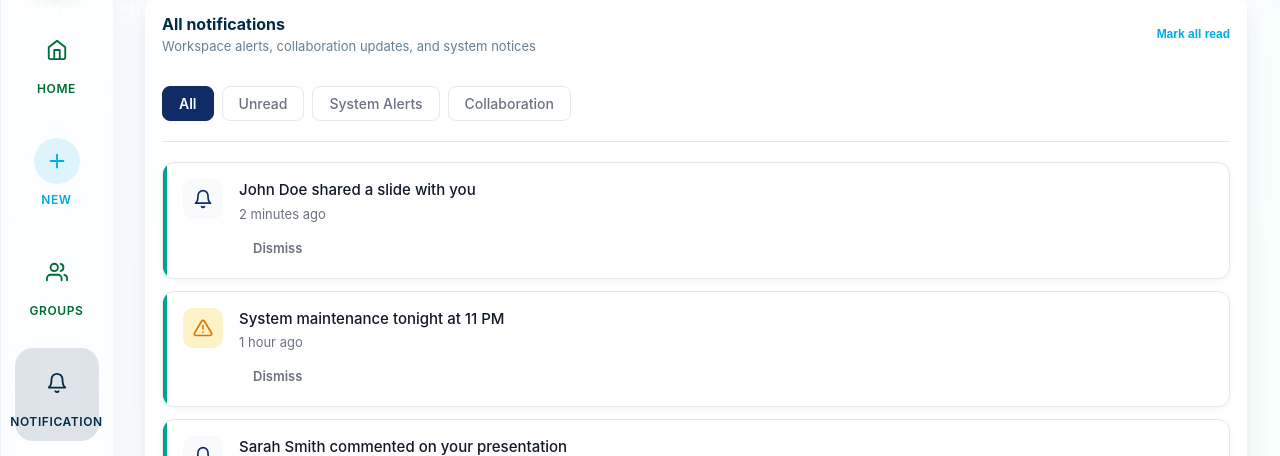
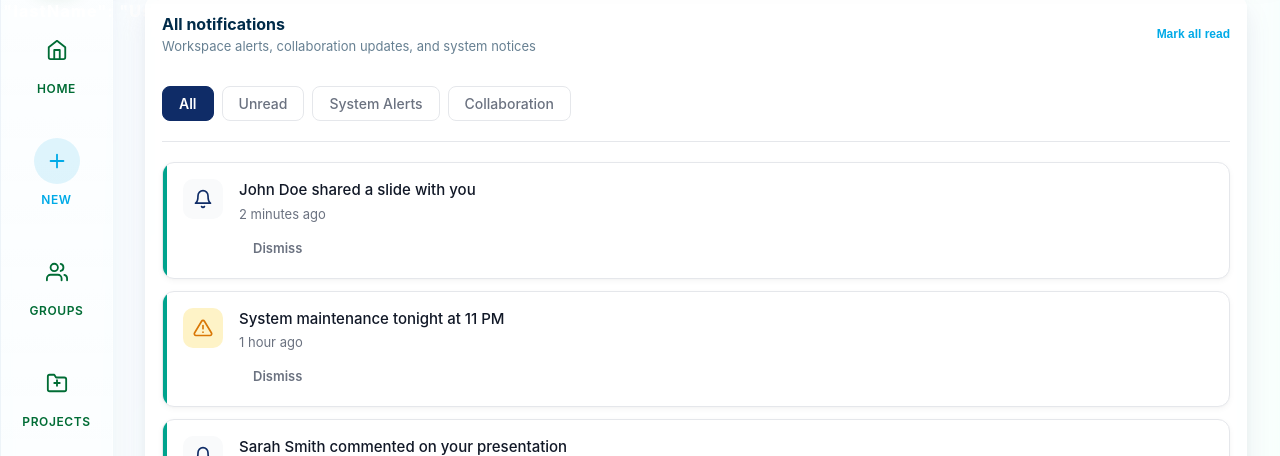
Before and after one commit to Mshari24/ADC-Slides, a website: page notification.html in a window 1280 px wide. Shown: the part 100-556 px from the top of the page. Drawn offline with Linux system fonts and the light colour scheme; sample sign-in values are in the browser's storage.

Commit message:
Remove notification icon from sidebar

```diff
--- a/notification.html
+++ b/notification.html
@@ -42,15 +42,6 @@
           </svg>
         </div>
         <span class="sb-label">Groups</span>
-      </a>
-      <a class="sb-item active" href="./notification.html" title="Notification">
-        <div class="sb-icon">
-          <svg viewBox="0 0 24 24" fill="none" stroke="currentColor" stroke-width="2" stroke-linecap="round" stroke-linejoin="round">
-            <path d="M6 8a6 6 0 0 1 12 0c0 7 3 9 3 9H3s3-2 3-9"></path>
-            <path d="M13.73 21a2 2 0 0 1-3.46 0"></path>
-          </svg>
-        </div>
-        <span class="sb-label">Notification</span>
       </a>
       <a class="sb-item" href="./project.html" title="Projects">
         <div class="sb-icon">
```
Also changed, not shown: account.html (+0 -4 lines), notifications.html (+0 -9 lines).
